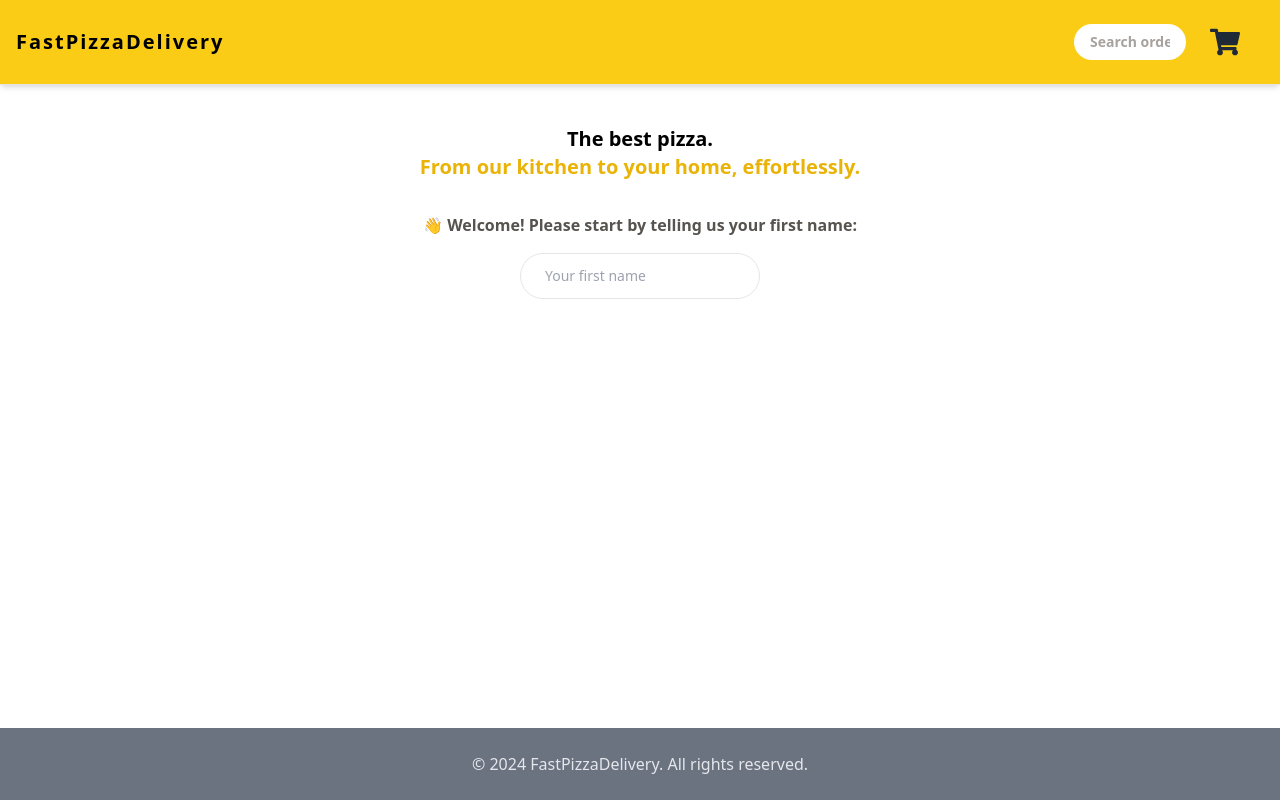
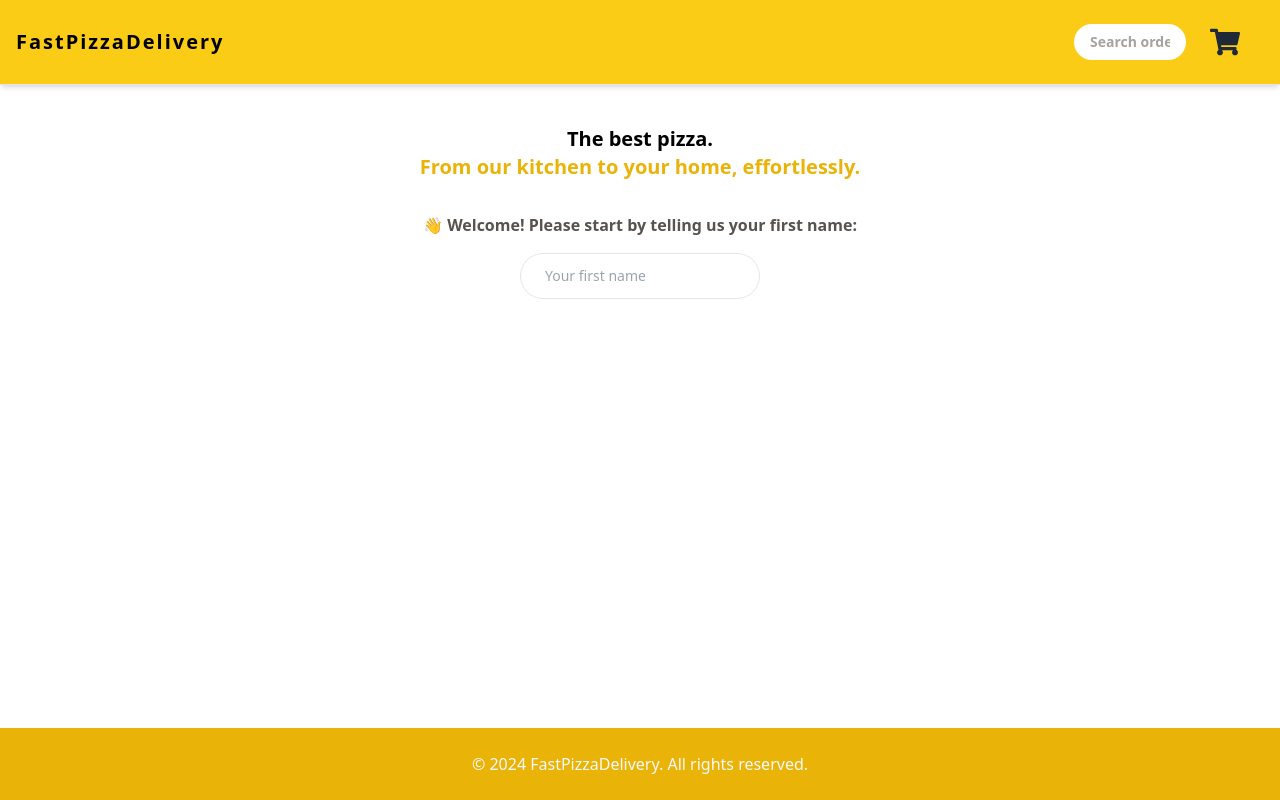
Before and after one commit to shukrat29/FastPizzaDelivery, a React (Vite) app: page / in a window 1280 px wide. Built offline with nearby package versions, Linux system fonts and the light colour scheme; no server answers.

Commit message:
design footer

```diff
--- a/src/ui/Footer.jsx
+++ b/src/ui/Footer.jsx
@@ -1,6 +1,6 @@
 const Footer = () => {
   return (
-    <footer className="bg-gray-500 text-gray-200 py-6">
+    <footer className="bg-yellow-500 text-gray-50 py-6">
       <div className="container mx-auto flex flex-col items-center space-y-4 text-center sm:space-y-0">
         {/* Left Section */}
         <div>
```
